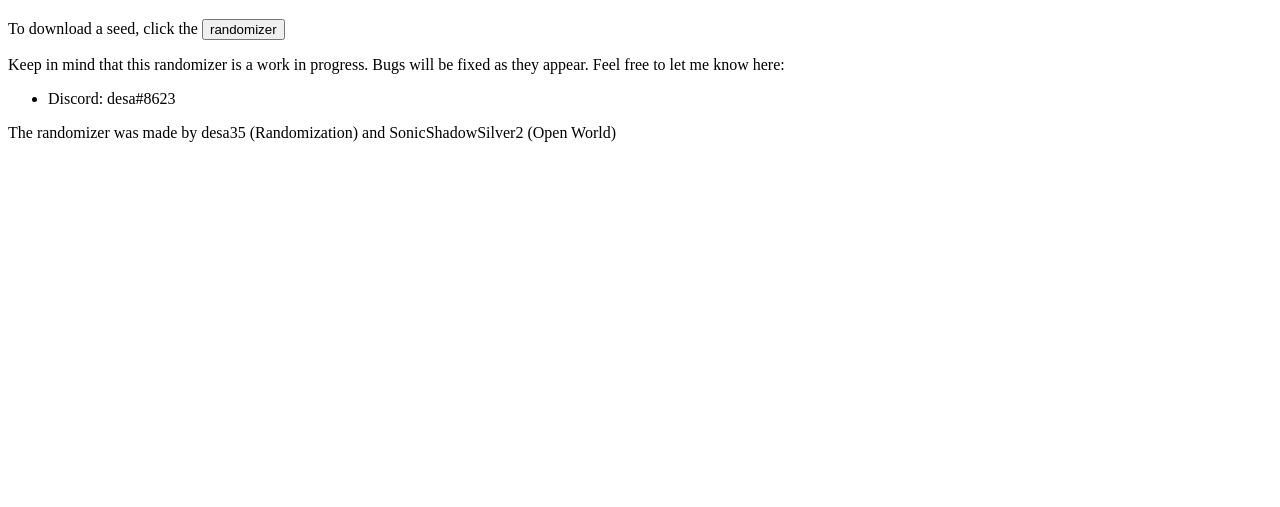
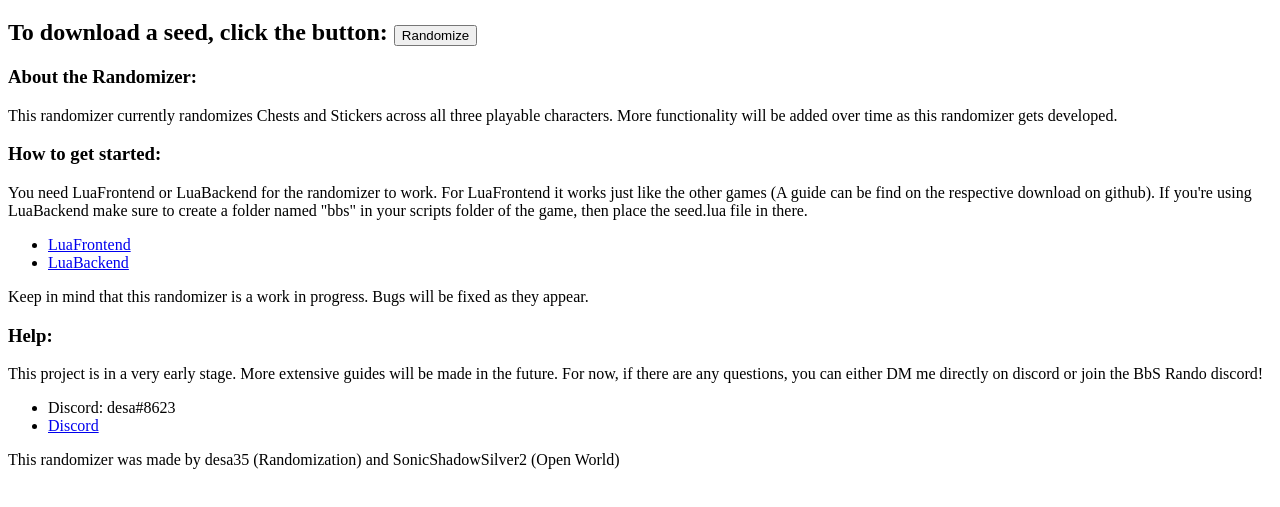
Before and after one commit to desa35/BbS-Rando, a website with bundled scripts: page index.html in a window 1280 px wide. Shown: the part 61-568 px from the top of the page. Built offline with nearby package versions, Linux system fonts and the light colour scheme.

Commit message:
Added more description to the html

```diff
--- a/index.html
+++ b/index.html
@@ -6,21 +6,46 @@
   </head>
   <body>
     <h1>Kingdom Hearts: Birth by Sleep Randomizer</h1>
+    <h2>
+      To download a seed, click the button:
+      <input id="click" type="button" value="Randomize" />
+    </h2>
+    <h3>About the Randomizer:</h3>
     <p>
-      To download a seed, click the
-      <input id="click" type="button" value="randomizer">
+      This randomizer currently randomizes Chests and Stickers across all three
+      playable characters. More functionality will be added over time as this
+      randomizer gets developed.
     </p>
+    <h3>How to get started:</h3>
+    <p>
+      You need LuaFrontend or LuaBackend for the randomizer to work. For
+      LuaFrontend it works just like the other games (A guide can be find on the
+      respective download on github). If you're using LuaBackend make sure to
+      create a folder named "bbs" in your scripts folder of the game, then place
+      the seed.lua file in there.
+    </p>
+    <ul>
+      <li><a href="https://github.com/TopazTK/LuaFrontend/releases" target="blank">LuaFrontend</a></li>
+      <li><a href="https://github.com/Sirius902/LuaBackend/releases" target="blank">LuaBackend</a></li>
+    </ul>
     <p>
       Keep in mind that this randomizer is a work in progress. Bugs will be
-      fixed as they appear. Feel free to let me know here:
+      fixed as they appear.
+    </p>
+    <h3>Help:</h3>
+    <p>
+      This project is in a very early stage. More extensive guides will be made
+      in the future. For now, if there are any questions, you can either DM me
+      directly on discord or join the BbS Rando discord!
     </p>
     <ul>
       <li>Discord: desa#8623</li>
+      <li><a href="https://discord.gg/FKpnpchCrv" target="blank">Discord</a></li>
     </ul>
   </body>
 
   <footer>
-    The randomizer was made by desa35 (Randomization) and SonicShadowSilver2
+    This randomizer was made by desa35 (Randomization) and SonicShadowSilver2
     (Open World)
   </footer>
 </html>
```
